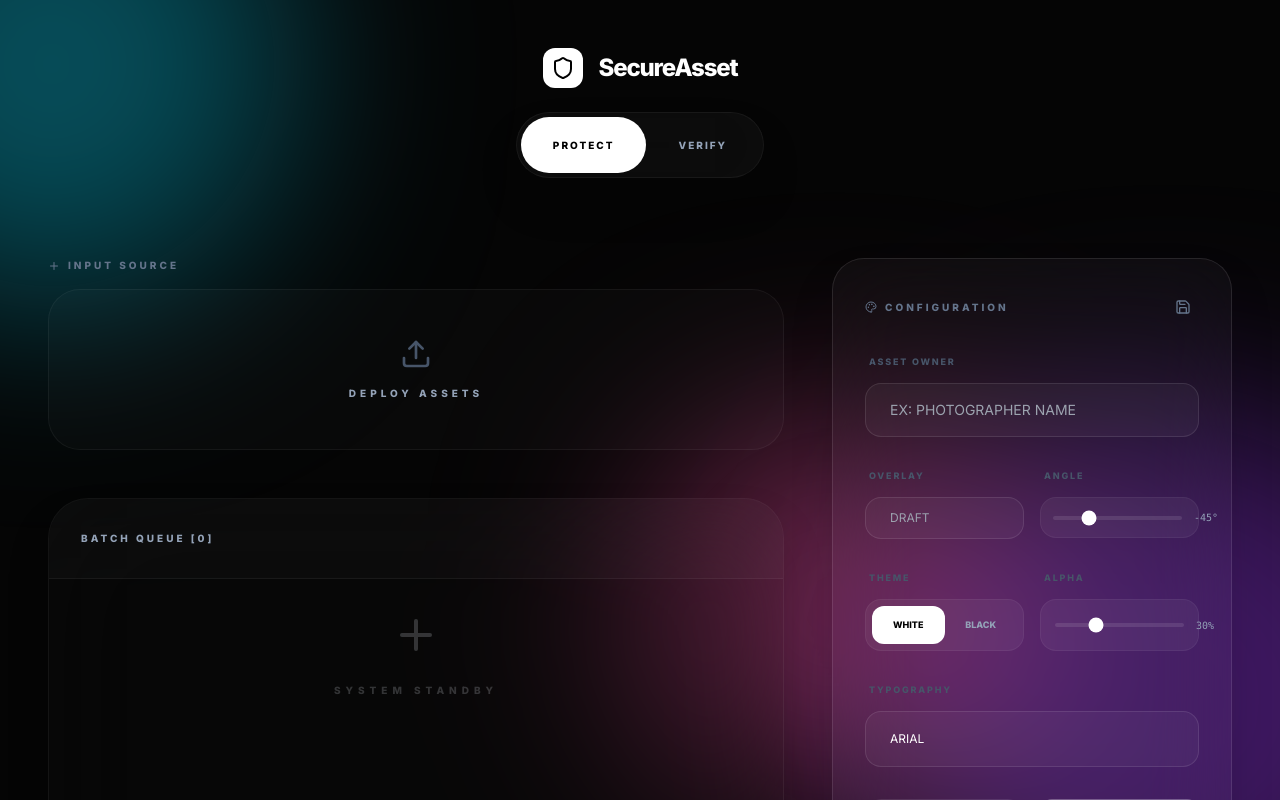
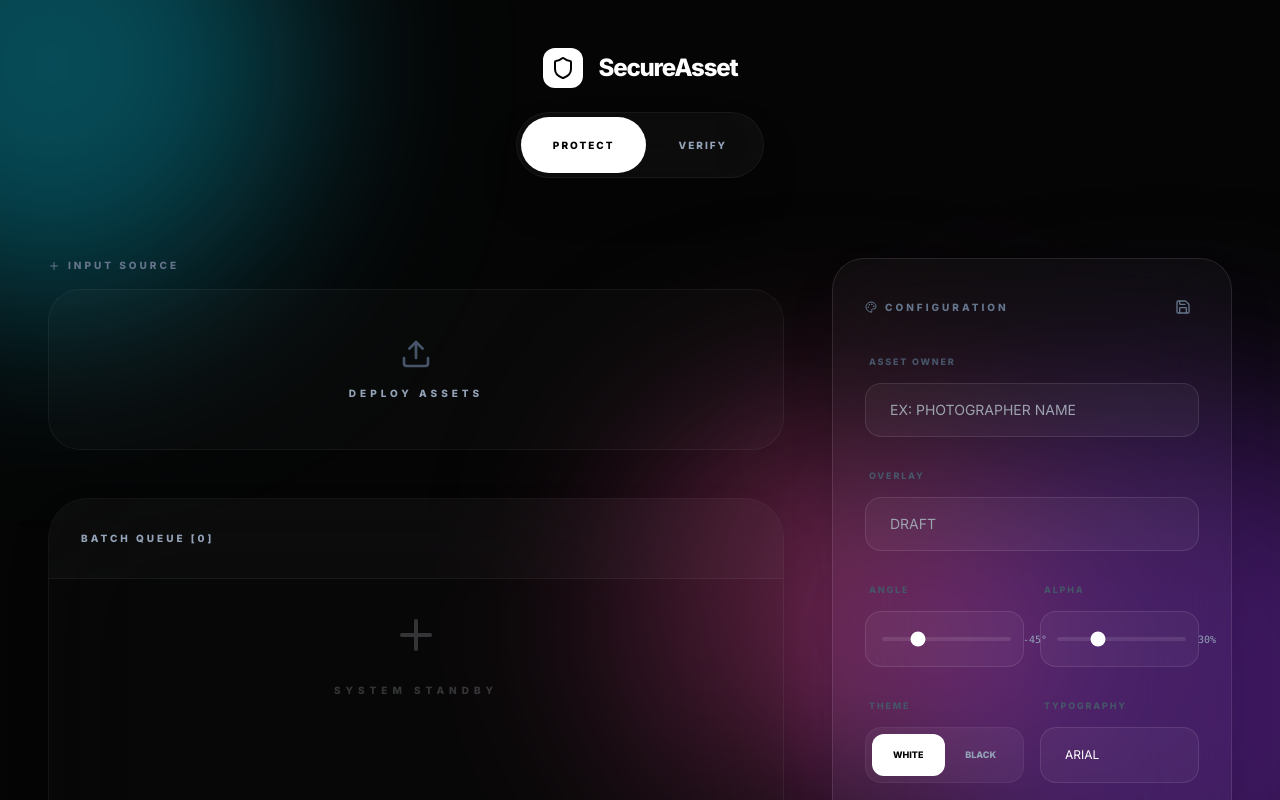
Before and after one commit to HngWu/watermark-tool, a React (Vite) app: page / in a window 1280 px wide. Shown: the top 800 px of the page. Built offline with nearby package versions, Linux system fonts and the light colour scheme.

Commit message:
style: refine control layout and integrate range values into input fields

```diff
--- a/src/App.tsx
+++ b/src/App.tsx
@@ -505,7 +505,6 @@ const App: React.FC = () => {
                       </div>
 
                       <div className="space-y-6">
-                        <div className="grid grid-cols-2 gap-4">
                         <div className="space-y-3">
                           <label className="text-[9px] font-black text-slate-600 uppercase tracking-[0.2em] ml-1">Overlay</label>
                           <input
@@ -513,14 +512,23 @@ const App: React.FC = () => {
                             placeholder="DRAFT"
                             value={tiltedText}
                             onChange={(e) => setTiltedText(e.target.value)}
-                              className="w-full liquid-input py-3 text-xs"
+                            className="w-full liquid-input py-4 text-sm"
                           />
                         </div>
+
+                        <div className="grid grid-cols-2 gap-4">
                           <div className="space-y-3">
                             <label className="text-[9px] font-black text-slate-600 uppercase tracking-[0.2em] ml-1">Angle</label>
-                            <div className="flex items-center gap-3 bg-white/5 p-3 rounded-2xl border border-white/5">
+                            <div className="flex items-center gap-3 liquid-input py-2 px-4 min-h-[56px]">
                               <input type="range" min="-90" max="90" value={tiltedAngle} onChange={(e) => setTiltedAngle(Number(e.target.value))} className="flex-1 accent-white h-1 bg-white/10 rounded-full appearance-none" />
                               <span className="text-[10px] font-mono text-slate-400 w-8">{tiltedAngle}°</span>
+                            </div>
+                          </div>
+                          <div className="space-y-3">
+                            <label className="text-[9px] font-black text-slate-600 uppercase tracking-[0.2em] ml-1">Alpha</label>
+                            <div className="flex items-center gap-3 liquid-input py-2 px-4 min-h-[56px]">
+                              <input type="range" min="5" max="90" value={opacity} onChange={(e) => setOpacity(Number(e.target.value))} className="flex-1 accent-white h-1 bg-white/10 rounded-full appearance-none" />
+                              <span className="text-[10px] font-mono text-slate-400">{opacity}%</span>
                             </div>
                           </div>
                         </div>
@@ -528,20 +536,11 @@ const App: React.FC = () => {
                         <div className="grid grid-cols-2 gap-4">
                           <div className="space-y-3">
                             <label className="text-[9px] font-black text-slate-600 uppercase tracking-[0.2em] ml-1">Theme</label>
-                            <div className="flex bg-white/5 p-1.5 rounded-2xl border border-white/5">
+                            <div className="flex bg-white/5 p-1.5 rounded-2xl border border-white/5 min-h-[56px]">
                               <button onClick={() => setWatermarkColor('white')} className={`flex-1 py-3 text-[9px] font-black rounded-xl transition-all ${watermarkColor === 'white' ? 'bg-white text-black' : 'text-slate-400 hover:text-white'}`}>WHITE</button>
                               <button onClick={() => setWatermarkColor('black')} className={`flex-1 py-3 text-[9px] font-black rounded-xl transition-all ${watermarkColor === 'black' ? 'bg-white text-black' : 'text-slate-400 hover:text-white'}`}>BLACK</button>
                             </div>
                           </div>
-                          <div className="space-y-3">
-                            <label className="text-[9px] font-black text-slate-600 uppercase tracking-[0.2em] ml-1">Alpha</label>
-                            <div className="flex items-center gap-3 bg-white/5 p-3.5 rounded-2xl border border-white/5 min-h-[52px]">
-                              <input type="range" min="5" max="90" value={opacity} onChange={(e) => setOpacity(Number(e.target.value))} className="flex-1 accent-white h-1 bg-white/10 rounded-full appearance-none" />
-                              <span className="text-[10px] font-mono text-slate-400">{opacity}%</span>
-                            </div>
-                          </div>
-                        </div>
-
                           <div className="space-y-3">
                             <label className="text-[9px] font-black text-slate-600 uppercase tracking-[0.2em] ml-1">Typography</label>
                             <select
@@ -551,6 +550,7 @@ const App: React.FC = () => {
                             >
                               {FONTS.map(f => <option key={f} value={f} className="bg-[#111]">{f.toUpperCase()}</option>)}
                             </select>
+                          </div>
                         </div>
 
                         <div className="grid grid-cols-2 gap-4 pt-2">
```
Lines whose indentation alone changed are shown as unchanged.
